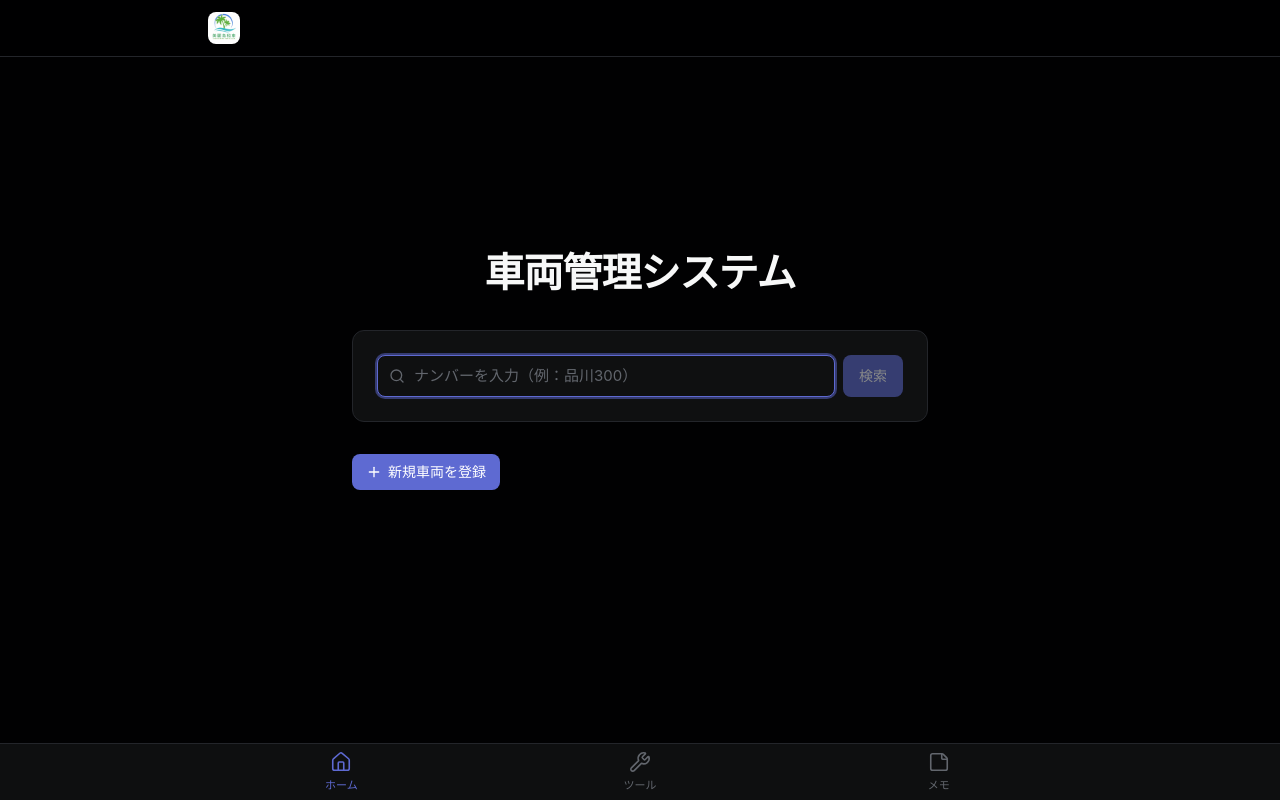
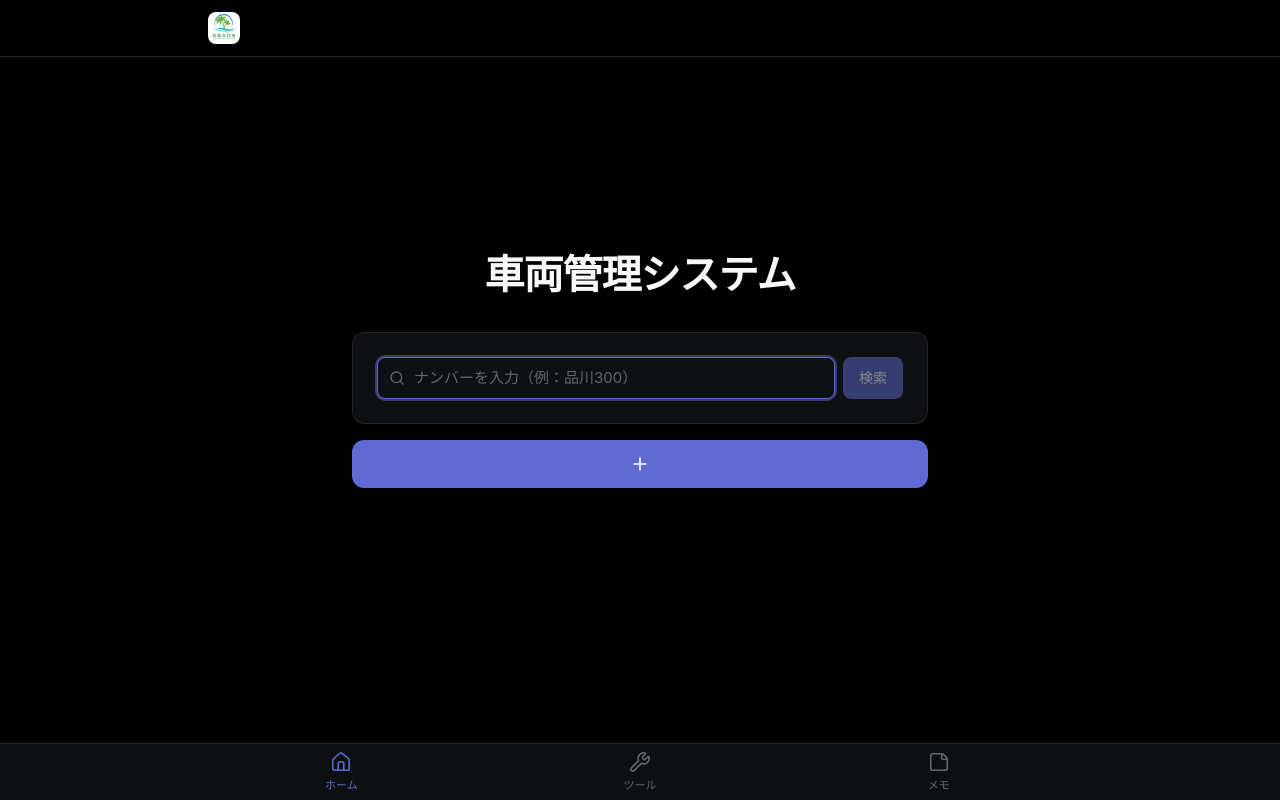
Before and after one commit to wyibol/vehicle-management, a Next.js app: page / in a window 1280 px wide. Built offline with nearby package versions, Linux system fonts and the light colour scheme.

Commit message:
style: ホームの新規登録ボタンを＋アイコンのみの全幅ボタンに変更（検索カードと端を揃える）

```diff
--- a/src/app/page.tsx
+++ b/src/app/page.tsx
@@ -98,13 +98,14 @@ export default function HomePage() {
           </div>
         )}
 
-        <div className="mt-8 text-center">
+        <div className="mt-4">
           <button
             onClick={() => router.push("/vehicles/new")}
-            className="btn-primary flex items-center gap-1.5"
+            aria-label="新規車両を登録"
+            title="新規車両を登録"
+            className="btn-primary w-full rounded-xl py-3.5"
           >
-            <Plus className="w-4 h-4" strokeWidth={2} />
-            新規車両を登録
+            <Plus className="w-5 h-5" strokeWidth={2} />
           </button>
         </div>
       </div>
```
